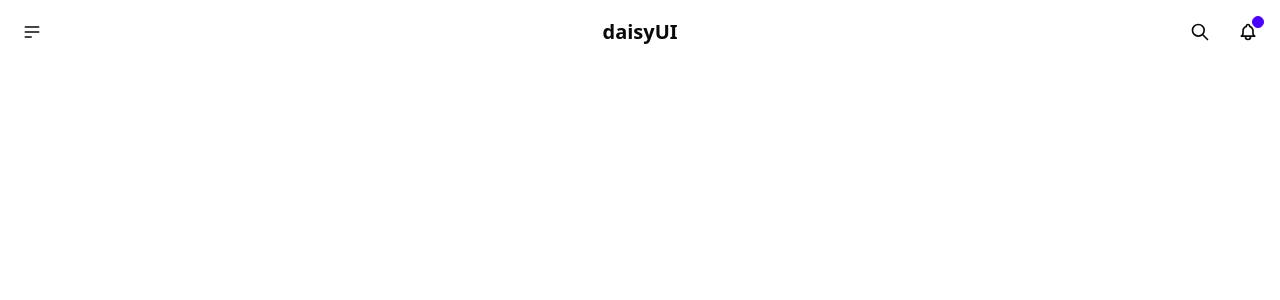
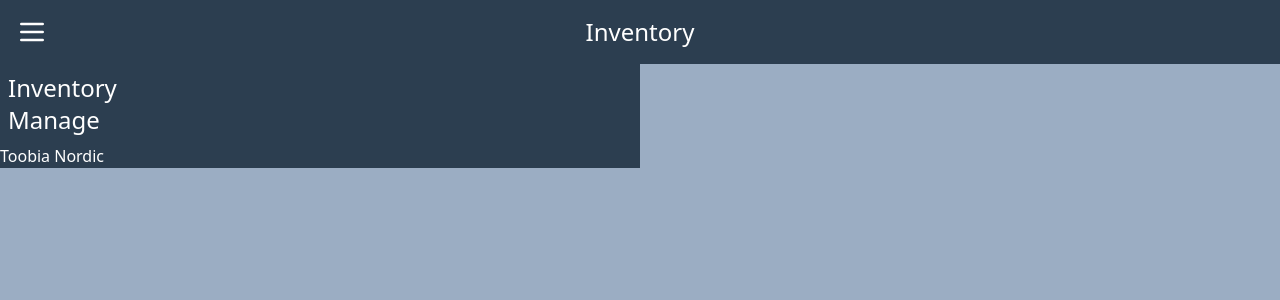
Before and after one commit to TobiasBlankJohansson/inventory-fullstack-app, a React (Vite) app in the folder frontend/: page / in a window 1280 px wide. Shown: the top 300 px of the page. Built offline with nearby package versions, Linux system fonts and the light colour scheme.

Commit message:
feat:add menu to navbar

```diff
--- a/frontend/src/App.tsx
+++ b/frontend/src/App.tsx
@@ -2,7 +2,7 @@ import { Navbar } from "./components/navbar/Navbar";
 
 function App() {
   return (
-    <div className="bg-">
+    <div className="h-screen">
       <Navbar></Navbar>
     </div>
   );
--- a/frontend/src/components/navbar/Navbar.tsx
+++ b/frontend/src/components/navbar/Navbar.tsx
@@ -1,12 +1,13 @@
 export function Navbar() {
   return (
-    <div className="navbar bg-base-100">
+    <>
+      <nav className="navbar bg-primary">
         <div className="navbar-start">
           <div className="dropdown">
-          <div tabIndex={0} role="button" className="btn btn-ghost btn-circle">
+            <button className="btn btn-ghost btn-circle" onClick={() => {}}>
               <svg
                 xmlns="http://www.w3.org/2000/svg"
-              className="h-5 w-5"
+                className="h-8 w-8 text-white"
                 fill="none"
                 viewBox="0 0 24 24"
                 stroke="currentColor"
@@ -15,66 +16,25 @@ export function Navbar() {
                   strokeLinecap="round"
                   strokeLinejoin="round"
                   strokeWidth="2"
-                d="M4 6h16M4 12h16M4 18h7"
+                  d="M4 6h16M4 12h16M4 18h16"
                 />
               </svg>
-          </div>
-          <ul
-            tabIndex={0}
-            className="menu menu-sm dropdown-content bg-base-100 rounded-box z-[1] mt-3 w-52 p-2 shadow"
-          >
-            <li>
-              <a>Homepage</a>
-            </li>
-            <li>
-              <a>Portfolio</a>
-            </li>
-            <li>
-              <a>About</a>
-            </li>
-          </ul>
+            </button>
           </div>
         </div>
         <div className="navbar-center">
-        <a className="btn btn-ghost text-xl">daisyUI</a>
+          <h1 className="text-white text-2xl">Inventory</h1>
         </div>
-      <div className="navbar-end">
-        <button className="btn btn-ghost btn-circle">
-          <svg
-            xmlns="http://www.w3.org/2000/svg"
-            className="h-5 w-5"
-            fill="none"
-            viewBox="0 0 24 24"
-            stroke="currentColor"
-          >
-            <path
-              strokeLinecap="round"
-              strokeLinejoin="round"
-              strokeWidth="2"
-              d="M21 21l-6-6m2-5a7 7 0 11-14 0 7 7 0 0114 0z"
-            />
-          </svg>
-        </button>
-        <button className="btn btn-ghost btn-circle">
-          <div className="indicator">
-            <svg
-              xmlns="http://www.w3.org/2000/svg"
-              className="h-5 w-5"
-              fill="none"
-              viewBox="0 0 24 24"
-              stroke="currentColor"
-            >
-              <path
-                strokeLinecap="round"
-                strokeLinejoin="round"
-                strokeWidth="2"
-                d="M15 17h5l-1.405-1.405A2.032 2.032 0 0118 14.158V11a6.002 6.002 0 00-4-5.659V5a2 2 0 10-4 0v.341C7.67 6.165 6 8.388 6 11v3.159c0 .538-.214 1.055-.595 1.436L4 17h5m6 0v1a3 3 0 11-6 0v-1m6 0H9"
-              />
-            </svg>
-            <span className="badge badge-xs badge-primary indicator-item"></span>
-          </div>
-        </button>
-      </div>
-    </div>
+        <div className="navbar-end"></div>
+      </nav>
+      <menu className="h-fit bg-primary w-1/2">
+        <ol className="text-2xl p-2">
+          <li className="text-white">Inventory</li>
+          <li className="text-white">Manage</li>
+          <li className="text-white"></li>
+        </ol>
+        <h2 className="text-white">Toobia Nordic</h2>
+      </menu>
+    </>
   );
 }
--- a/frontend/src/index.css
+++ b/frontend/src/index.css
@@ -1,4 +1,3 @@
-@import "./global.css";
 @tailwind base;
 @tailwind components;
 @tailwind utilities;
--- a/frontend/tailwind.config.js
+++ b/frontend/tailwind.config.js
@@ -7,53 +7,52 @@ export default {
   theme: {
     extend: {
       borderRadius: {
-  			lg: 'var(--radius)',
-  			md: 'calc(var(--radius) - 2px)',
-  			sm: 'calc(var(--radius) - 4px)'
+        lg: "var(--radius)",
+        md: "calc(var(--radius) - 2px)",
+        sm: "calc(var(--radius) - 4px)",
       },
       colors: {
-  			background: '#9badc3',
-  			foreground: 'hsl(var(--foreground))',
+        primary: "#2C3E50",
+        secondary: "#C48400",
+        success: "#10B981",
+        warning: "#F59E0B",
+        error: "#EF4444",
+        info: "#3B82F6",
+        background: "#9BADC3",
+
+        foreground: "hsl(var(--foreground))",
         card: {
-  				DEFAULT: 'hsl(var(--card))',
-  				foreground: 'hsl(var(--card-foreground))'
+          DEFAULT: "hsl(var(--card))",
+          foreground: "hsl(var(--card-foreground))",
         },
         popover: {
-  				DEFAULT: 'hsl(var(--popover))',
-  				foreground: 'hsl(var(--popover-foreground))'
-  			},
-  			primary: {
-  				DEFAULT: 'hsl(var(--primary))',
-  				foreground: 'hsl(var(--primary-foreground))'
-  			},
-  			secondary: {
-  				DEFAULT: 'hsl(var(--secondary))',
-  				foreground: 'hsl(var(--secondary-foreground))'
+          DEFAULT: "hsl(var(--popover))",
+          foreground: "hsl(var(--popover-foreground))",
         },
         muted: {
-  				DEFAULT: 'hsl(var(--muted))',
-  				foreground: 'hsl(var(--muted-foreground))'
+          DEFAULT: "hsl(var(--muted))",
+          foreground: "hsl(var(--muted-foreground))",
         },
         accent: {
-  				DEFAULT: 'hsl(var(--accent))',
-  				foreground: 'hsl(var(--accent-foreground))'
+          DEFAULT: "hsl(var(--accent))",
+          foreground: "hsl(var(--accent-foreground))",
         },
         destructive: {
-  				DEFAULT: 'hsl(var(--destructive))',
-  				foreground: 'hsl(var(--destructive-foreground))'
+          DEFAULT: "hsl(var(--destructive))",
+          foreground: "hsl(var(--destructive-foreground))",
         },
-  			border: 'hsl(var(--border))',
-  			input: 'hsl(var(--input))',
-  			ring: 'hsl(var(--ring))',
+        border: "hsl(var(--border))",
+        input: "hsl(var(--input))",
+        ring: "hsl(var(--ring))",
         chart: {
-  				'1': 'hsl(var(--chart-1))',
-  				'2': 'hsl(var(--chart-2))',
-  				'3': 'hsl(var(--chart-3))',
-  				'4': 'hsl(var(--chart-4))',
-  				'5': 'hsl(var(--chart-5))'
-  			}
-  		}
-  	}
+          1: "hsl(var(--chart-1))",
+          2: "hsl(var(--chart-2))",
+          3: "hsl(var(--chart-3))",
+          4: "hsl(var(--chart-4))",
+          5: "hsl(var(--chart-5))",
+        },
+      },
+    },
   },
   plugins: ["tailwindcss-animate", daisyui],
   daisyui: {
```
Lines whose indentation alone changed are shown as unchanged.
